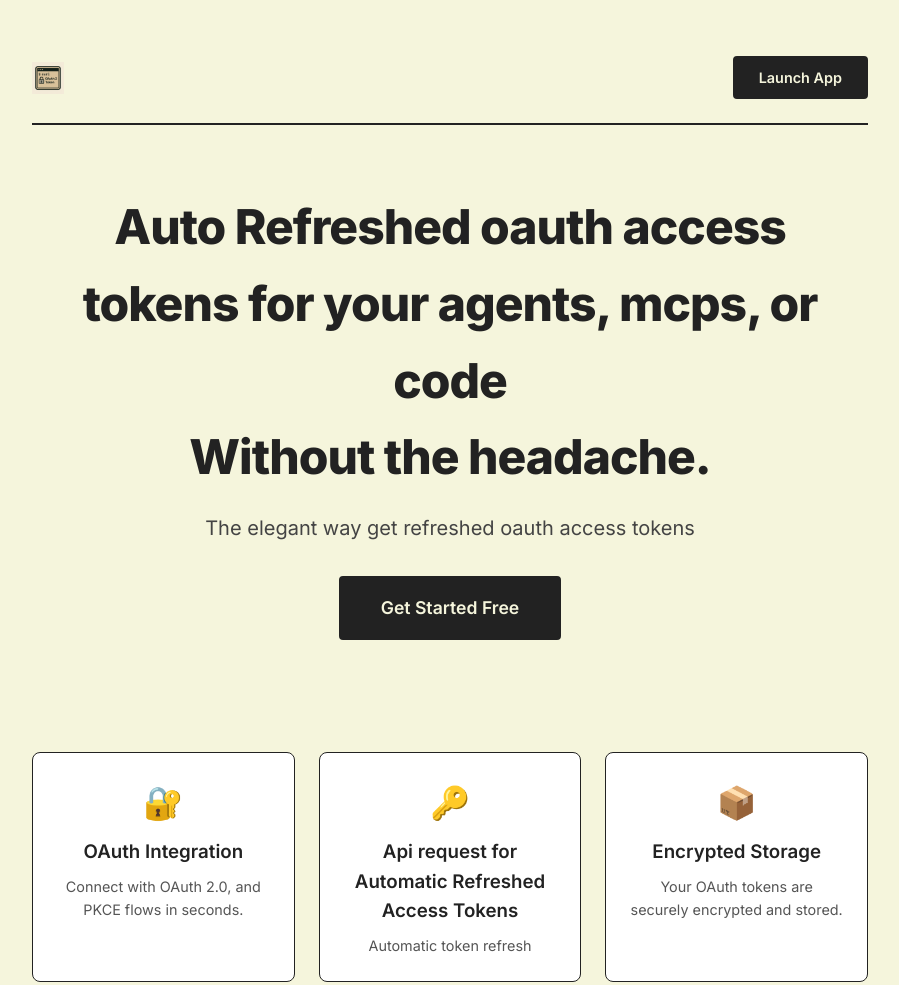
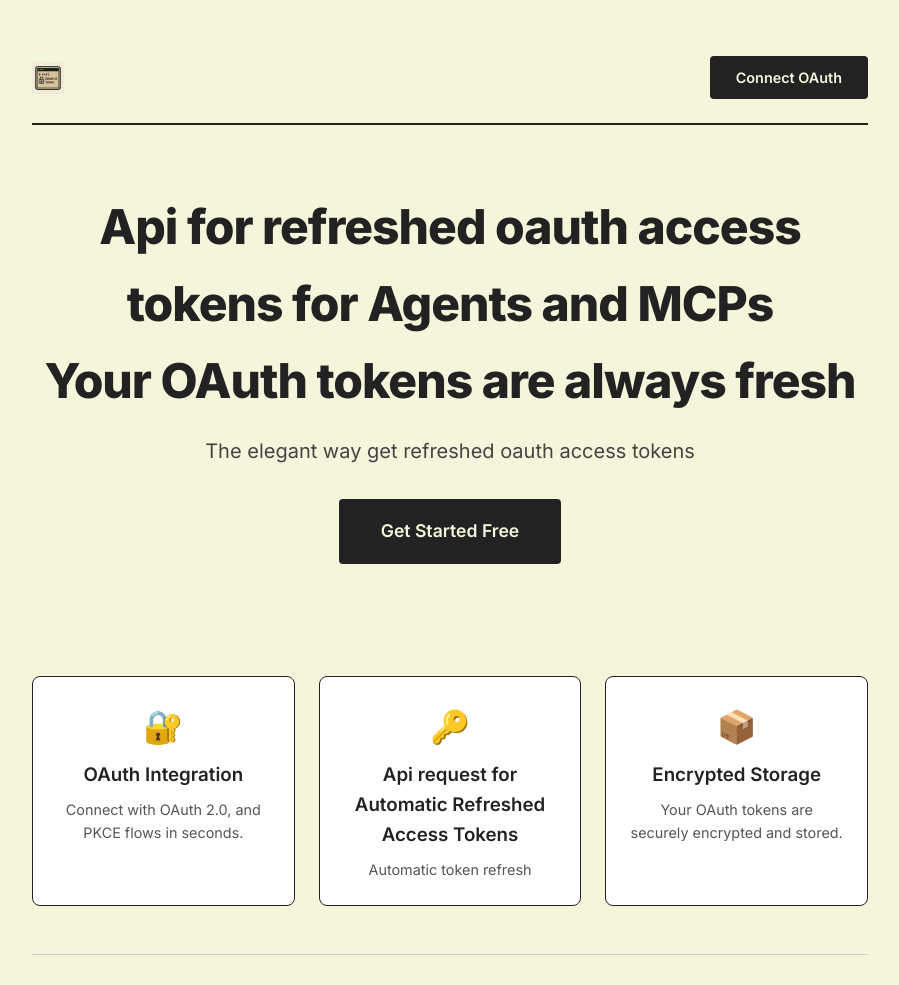
Before and after one commit to curlmate-dev/Curlmate-landing, a website: page public/index.html in a window 1280 px wide. Shown: the top 985 px of the page, without its empty margins (190-1089 px from the left). Drawn offline with Linux system fonts and the light colour scheme.

Commit message:
improve marketing

```diff
--- a/public/index.html
+++ b/public/index.html
@@ -3,7 +3,7 @@
 <head>
   <meta charset="UTF-8">
   <meta name="viewport" content="width=device-width, initial-scale=1.0">
-  <title>CurlMate - Api for Auto Refreshed OAuth Access Tokens</title>
+  <title>CurlMate - Api for Auto Refreshed OAuth Access Tokens for Agents and MCPs</title>
   <link rel="stylesheet" href="styles.css">
   <link rel="preconnect" href="https://fonts.googleapis.com">
   <link rel="preconnect" href="https://fonts.gstatic.com" crossorigin>
@@ -13,11 +13,11 @@
   <div class="container">
     <header>
       <img src="/logo.png" alt="CurlMate" class="logo">
-      <a href="https://app.curlmate.dev/connection" class="cta-button" style="padding: 0.5rem 1.5rem; font-size: 0.9rem;">Launch App</a>
+      <a href="https://app.curlmate.dev/connection" class="cta-button" style="padding: 0.5rem 1.5rem; font-size: 0.9rem;">Connect OAuth</a>
     </header>
 
     <section class="hero">
-      <h1>Auto Refreshed oauth access tokens for your agents, mcps, or code<br>Without the headache.</h1>
+      <h1>Api for refreshed oauth access tokens for Agents and MCPs<br>Your OAuth tokens are always fresh</h1>
       <p>The elegant way get refreshed oauth access tokens</p>
       <a href="https://app.curlmate.dev/connection" class="cta-button">Get Started Free</a>
     </section>
```
